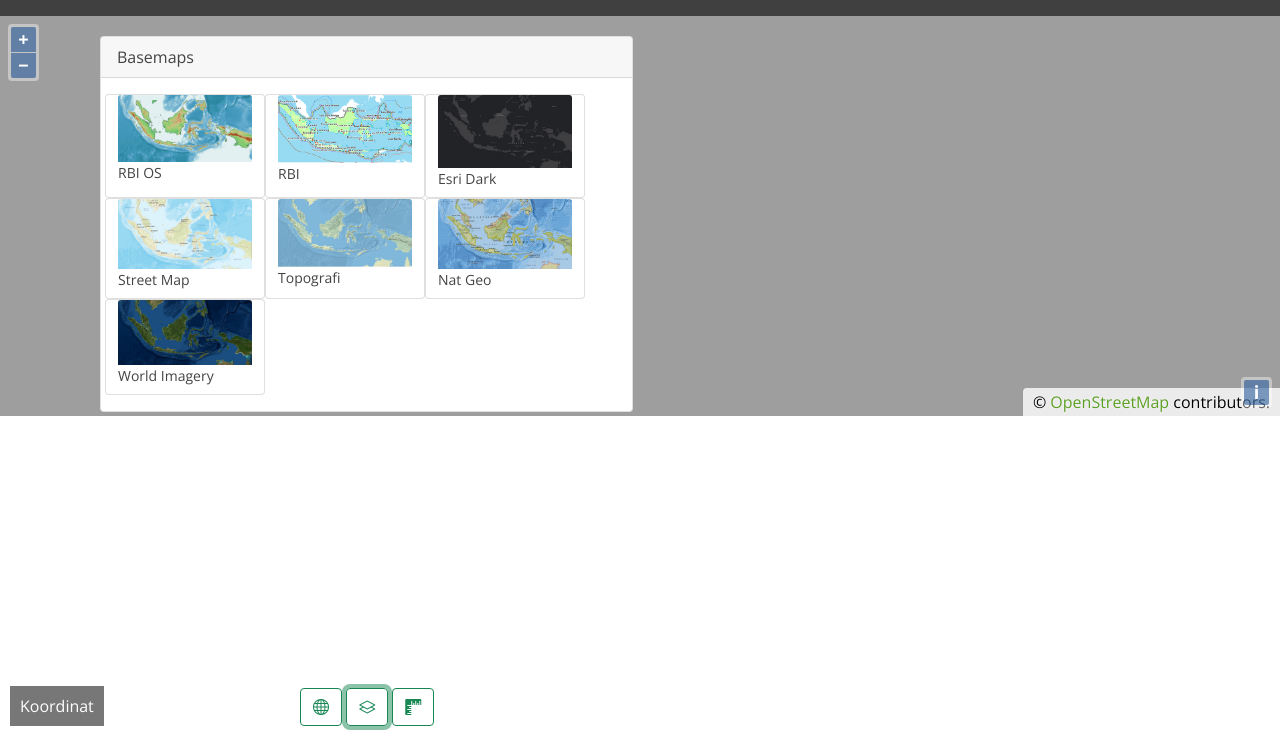
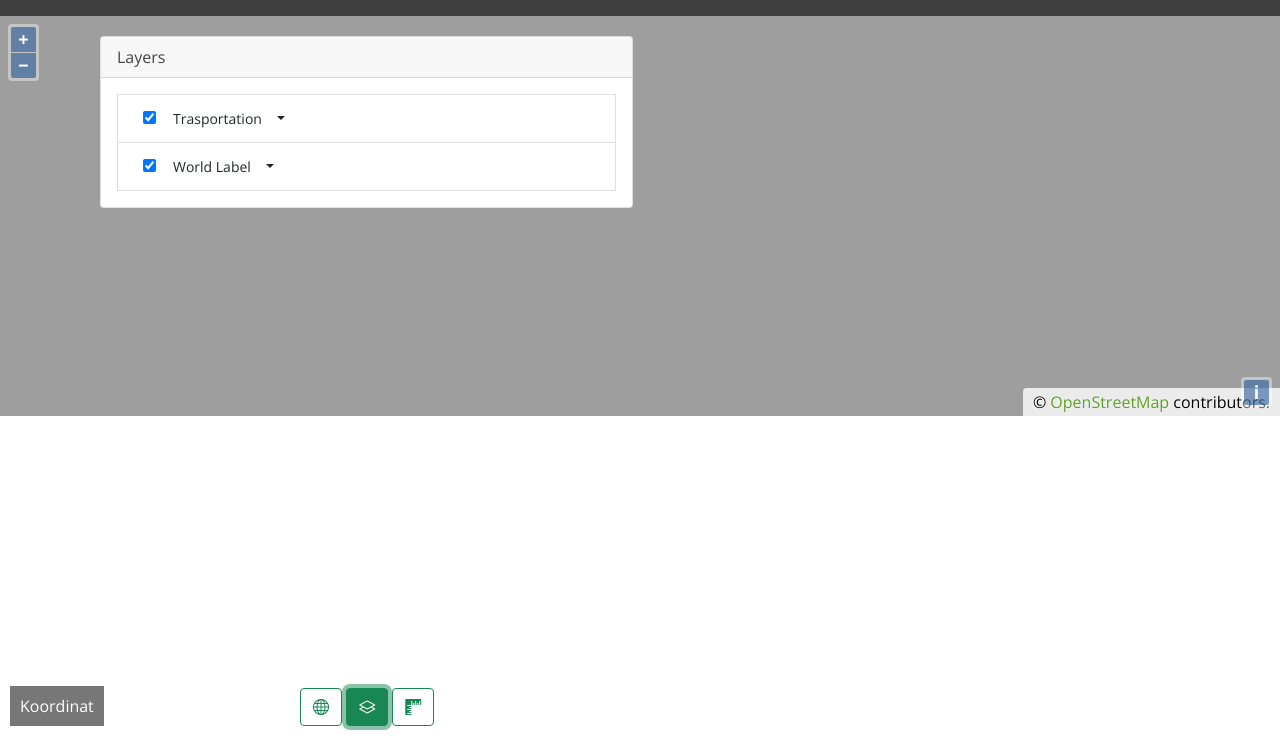
Before and after one commit to raihanuo/WebGIS4B, a plain HTML site: page index.html in a window 1280 px wide. Both pictures are taken after a click on the button 367 px from the left and 771 px from the top of the page. Shown: the part 64-800 px from the top of the page. Drawn offline with nearby package versions, Linux system fonts and the light colour scheme.

Commit message:
Membuat Layer Baru

```diff
--- a/index.html
+++ b/index.html
@@ -72,15 +72,32 @@
     <!-- Menu -->
     <div id="MenuMap" class="boxTool" style="bottom: 10px;">
       <button type="button" class="btn btn-outline-success" title="Basemap"><i class="bi bi-globe bi-x2"></i></button>
-      <button type="button" class="btn btn-outline-success" title="Layers"><i class="bi bi-layers"></i></button>
+      <button type="button" class="btn btn-outline-success" title="Layer"><i class="bi bi-layers"></i></button>
       <button type="button" class="btn btn-outline-success" title="Pengukuran"><i class="bi bi-rulers"></i></button>
     </div>
     <!-- Basemap -->
     <div class="boxTool card col-5" id="BoxBasemap">
+    <!-- <div class="boxTool card col-5" id="BoxBasemap"> -->
       <div class="card-header" id="BoxBasemapheader">
         Basemaps
       </div>
-      <div class="card-body row" id="Basemaps">
+      <div class="card-body row" id="Basemaps"></div>
+    </div>
+    <!-- Layers -->
+    <div class="boxTool card col-5" id="BoxLayer" style="display: none;">
+      <div class="card-header" id="BoxLayerheader">
+        Layers
+      </div>
+      <div class="card-body row" id="Layer">
+        <div id="LayerTreeList"></div>
+      </div>
+    </div>
+    <!-- Pengukuran -->
+    <div class="boxTool card col-5" id="BoxPengukuran" style="display: none;">
+      <div class="card-header" id="BoxPengukuranheader">
+        Pengukuran
+      </div>
+      <div class="card-body row" id="Pengukuran">
       </div>
     </div>
   </div>
@@ -100,9 +117,15 @@
     document.getElementById("MenuMap").style.left = screen.width/2 - 100 + "px";
     document.getElementById("BoxBasemap").style.left = screen.width/2 - 300 + "px";
     document.getElementById("BoxBasemap").style.top = screen.height/2 -200 + "px";
+    document.getElementById("BoxLayer").style.left = screen.width/2 - 300 + "px";
+    document.getElementById("BoxLayer").style.top = screen.height/2 -200 + "px";
+    document.getElementById("BoxPengukuran").style.left = screen.width/2 - 300 + "px";
+    document.getElementById("BoxPengukuran").style.top = screen.height/2 -200 + "px";
 
     //mengaktifkan mode move
     dragElement(document.getElementById("BoxBasemap"));
+    dragElement(document.getElementById("BoxLayer"));
+    dragElement(document.getElementById("BoxPengukuran"));
 
     //global variabel
     var Basemap;
@@ -381,9 +404,27 @@
       })
     };
     LoadBasemap();
-    $("[title^='Basemap']").click(function() {
-      $("#BoxBasemap").toggle("easing");
-    } )
+
+    const buttons = document.querySelectorAll("#MenuMap button"),
+      boxes = document.querySelectorAll(".boxTool.card");
+    buttons.forEach((button) => {
+      $(button).attr("title") == "Basemap" && $(button).addClass("active");
+      button.addEventListener("click", () => toggleBox($(button).attr("title")))
+    })
+    function toggleBox(title) {
+      boxes.forEach((box) => {
+        const target = `[title="${box.id.substring(3, box.id.length)}"]`;
+        if (box.id == `Box${title}`) {
+          if ($(box).css("display") == "none") {
+            $(box).show(1000), $(target).addClass("active");
+          } else {
+            $(box).hide(1000), $(target).removeClass("active");
+          }
+        } else {
+          $(box).hide(1000), $(target).removeClass("active");
+        }
+      });
+    }
   </script>
 
   <!-- Vendor JS Files -->
```
